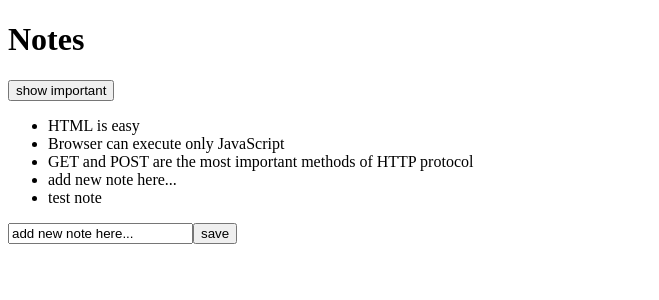
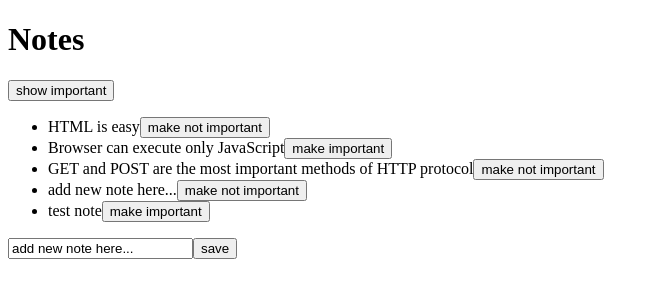
Before and after one commit to RatanNarayanHegde/notesFrontend, a React (Create React App) app: page / in a window 1280 px wide. Shown: the top 300 px of the page, without its empty margins (0-659 px from the left). Built offline with nearby package versions, Linux system fonts and the light colour scheme; data requests are answered from the project's data file.

Commit message:
add note update api

```diff
--- a/src/App.js
+++ b/src/App.js
@@ -14,6 +14,16 @@
       setNotes(response.data);
     });
   }, []);
+
+  const toggleImportanceOf = (id) => {
+    const url = `http://localhost:3001/notes/${id}`;
+    const note = notes.find((n) => n.id === id);
+    const changedNote = { ...note, important: !note.important };
+
+    axios.put(url, changedNote).then((response) => {
+      setNotes(notes.map((n) => (n.id !== id ? n : response.data)));
+    });
+  };
 
   const addNote = (event) => {
     event.preventDefault();
@@ -44,7 +54,11 @@
       </div>
       <ul>
         {notesToShow.map((note) => (
-          <Note key={note.id} note={note} />
+          <Note
+            key={note.id}
+            note={note}
+            toggleImportance={() => toggleImportanceOf(note.id)}
+          />
         ))}
       </ul>
       <form onSubmit={addNote}>
--- a/src/components/Note.jsx
+++ b/src/components/Note.jsx
@@ -1,5 +1,11 @@
-const Note = ({ note }) => {
-  return <li>{note.content}</li>;
+const Note = ({ note, toggleImportance }) => {
+  const label = note.important ? "make not important" : "make important";
+
+  return (
+    <li>
+      {note.content}
+      <button onClick={toggleImportance}>{label}</button>
+    </li>
+  );
 };
-
 export default Note;
```
